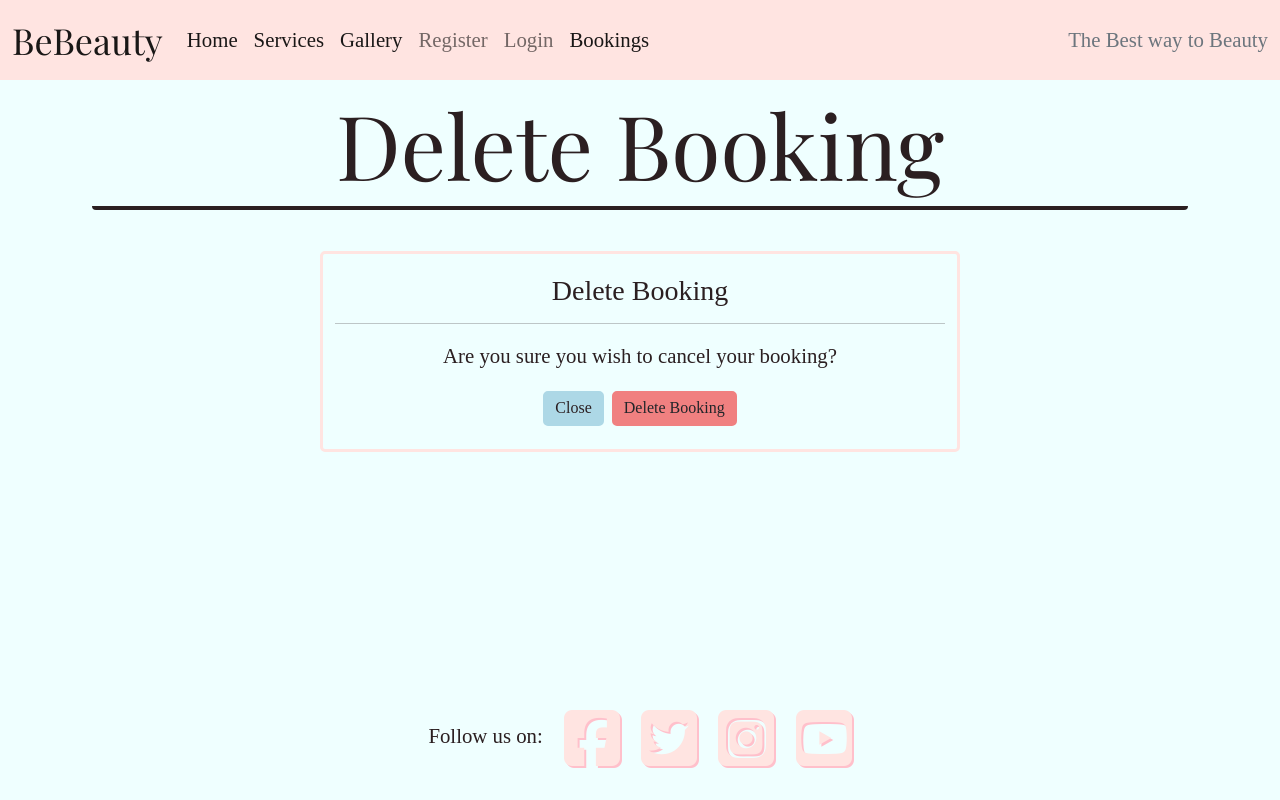
After one commit to GrantWils23/Portfolio-Project-4--Full-Stack-Toolkit, a Django app: page /booking/1/delete in a window 1280 px wide. The commit adds this page. Run offline with Django 3.2, Linux system fonts and the light colour scheme; tables that the repository leaves empty hold one stand-in row (values such as "Sample post"); some libraries are stand-ins or nearby versions.

Commit message:
add the delete view as a seperate page - leave modal version available inside delete_bookings.html

```diff
--- a/bebeauty/urls.py
+++ b/bebeauty/urls.py
@@ -15,8 +15,7 @@ Including another URLconf
 """
 from django.contrib import admin
 from django.urls import path
-from django.utils.translation import gettext_lazy as _
-from booking.views import Home, Gallery, Services, ListBookings, AddBookingView, ViewBooking, EditBookingView
+from booking.views import Home, Gallery, Services, ListBookings, AddBookingView, ViewBooking, EditBookingView, DeleteBookingView
 
 urlpatterns = [
     path('admin/', admin.site.urls),
@@ -27,5 +26,6 @@ urlpatterns = [
     path('booking', AddBookingView.as_view(), name='booking'),
     path('booking/<int:pk>', ViewBooking.as_view(), name='view-booking'),
     path('booking/<int:pk>/edit', EditBookingView.as_view(), name='edit-booking'),
-    # path('_edit_booking/<int:pk>', views.EditBookingView.as_view(), name='edit-booking'),
+    path('booking/<int:pk>/delete', DeleteBookingView.as_view(), name='delete-booking')
+
 ]
--- a/booking/urls.py
+++ b/booking/urls.py
@@ -9,5 +9,5 @@ urlpatterns = [
     path('booking', views.AddBookingView.as_view(), name='booking'),
     path('booking/<int:pk>', views.ViewBooking.as_view(), name='view-booking'),
     path('booking/<int:pk>/edit', views.EditBookingView.as_view(), name='edit-booking'),
-    # path('booking/<int:pk>/edit', views.EditBookingView.as_view(), name='edit-booking')
+    path('booking/<int:pk>/delete', views.DeleteBookingView.as_view(), name='delete-booking')
 ]
--- a/booking/views.py
+++ b/booking/views.py
@@ -49,9 +49,10 @@ class EditBookingView(SuccessMessageMixin, UpdateView):
     success_message = 'Thank you for your booking, We will send you a confirmation email shortly'
 
 
-# class DeleteBookingView(,DeleteView):
-#     model = Booking
-#     success_url = reverse_lazy('bookings')
+class DeleteBookingView(DeleteView):
+    template_name = 'delete_booking.html'
+    model = Booking
+    success_url = reverse_lazy('bookings')
 
 # def add_booking(request):
 #     return render(request, "create_booking.html", {'form': BookingForm()})
--- a/static/css/style.css
+++ b/static/css/style.css
@@ -229,6 +229,31 @@ footer .fab {
     border: 6px pink solid;
 }
 
+.delete-booking-form {
+    line-height: 1.3;
+}
+
+.delete-box {
+    height: fit-content;
+}
+
+.delete-box-top-margin {
+    margin-top: 20px;
+}
+
+.delete-box-bottom-margin {
+    margin-bottom: 20px;
+}
+
+.line-height-setter {
+    line-height: 1.3;
+    margin: 0 4px;
+}
+
+.screen-container {
+    min-height: 75vh;
+}
+
 /* Small devices (landscape phones, 576px and up) */
 @media (max-width: 575px) {
     body {
--- a/templates/base.html
+++ b/templates/base.html
@@ -17,7 +17,7 @@
 </head>
 
 <body class="d-flex flex-column h-100 main-bg">
-    <!-- Modal -->
+    <!-- Modal
     <div class="modal fade" id="staticBackdrop" data-bs-backdrop="static" data-bs-keyboard="false" tabindex="-1" aria-labelledby="staticBackdropLabel" aria-hidden="true">
         <div class="modal-dialog">
             <div class="modal-content">
@@ -30,11 +30,14 @@
                 </div>
                 <div class="modal-footer">
                     <button type="button" class="btn custom-site-btn edit-but" data-bs-dismiss="modal">Close</button>
-                    <button type="button" class="btn custom-site-btn del-but">Delete Booking</button>
+                    <form method="POST">
+                        {% csrf_token %}
+                        <input type="submit" value="Delete Booking" class="btn custom-site-btn del-but">
+                    </form>
                 </div>
             </div>
         </div>
-    </div>
+    </div> -->
 
 
     <!-- Navigation-->
--- a/templates/booking_details.html
+++ b/templates/booking_details.html
@@ -99,7 +99,8 @@
             <div class="col-5"></div>
             <div class="col-sm-2 text-center justify-center-content">
                 <button type="button" class="custom-site-btn edit-but hvr"><a href="{% url 'edit-booking' booking.pk %}">Edit</a></button>
-                <button class="custom-site-btn del-but hvr" type="button" data-bs-toggle="modal" data-bs-target="#staticBackdrop">Delete</button>
+                <button type="button" class="custom-site-btn del-but hvr"><a href="{% url 'delete-booking' booking.pk %}">Delete</a></button>
+                <!-- <button class="custom-site-btn del-but hvr" type="button" data-bs-toggle="modal" data-bs-target="#staticBackdrop">Delete</button> -->
                 <div class="col-2"></div>
         </section>
         <br>
--- a/templates/bookings.html
+++ b/templates/bookings.html
@@ -24,7 +24,8 @@
                     </div>
                     <div class="col-sm-3">
                         <button class="custom-site-btn edit-but" type="button"><a href="{% url 'edit-booking' booking.pk %}">Edit</a></button>
-                        <button class="custom-site-btn del-but" type="button" data-bs-toggle="modal" data-bs-target="#staticBackdrop">Delete</button>
+                        <button class="custom-site-btn del-but" type="button"><a href="{% url 'delete-booking' booking.pk %}">Delete</a></button>
+                        <!-- <button class="custom-site-btn del-but" type="button" data-bs-toggle="modal" data-bs-target="#staticBackdrop">Delete</button> -->
                         </a>
                     </div>
                 </div>
--- /dev/null
+++ b/templates/delete_booking.html
@@ -0,0 +1,72 @@
+{% extends "base.html" %}
+
+{% block content %}
+
+
+<!-- if request.user.is_authenticated and request.user.username == creator -->
+<!-- <form method="POST" action="">
+    {% csrf_token %} -->
+</form>
+<!-- Modal -->
+<!-- Modal -->
+<!-- <div class="modal fade" id="staticBackdrop" data-bs-backdrop="static" data-bs-keyboard="false" tabindex="1" aria-labelledby="staticBackdropLabel" aria-hidden="true"> -->
+<!-- <div class="modal-dialog">
+    <div class="modal-content">
+        <div class="modal-header">
+            <h4 class="modal-title" id="staticBackdropLabel">Delete Booking</h4>
+            <button type="button" class="btn-close" data-bs-dismiss="modal" aria-label="Close"></button>
+        </div>
+        <div class="modal-body">
+            <p>Are you sure you want to cancel your booking?</p>
+        </div>
+        <div class="modal-footer">
+            <button type="button" class="btn custom-site-btn edit-but"><a href="{% url 'bookings' %}">Close</a></button>
+            <form method="POST">
+                {% csrf_token %}
+                <input type="submit" value="Delete Booking" class="btn custom-site-btn del-but">
+            </form>
+        </div>
+    </div>
+</div>
+</div> -->
+<div class="screen-container">
+    <div class="container">
+        <div class="box-wrap">
+            <h3 class="center-text title-font sub-title">Delete Booking</h3>
+        </div>
+    </div>
+    <br>
+    <div class="col-sm-3"></div>
+    <div class="container col-6 booking-box">
+        <div class="row g-0">
+            <div class="text-center">
+                <div class=" text-center delete-box-top-margin">
+                    <h3>Delete Booking</h3>
+                </div>
+                <hr>
+                <div class="row">
+                    <p>Are you sure you wish to cancel your booking?</p>
+                </div>
+                <div class="container d-inline-flex justify-content-center delete-box-bottom-margin">
+                    <button type="button" class="btn custom-site-btn line-height-setter edit-but"><a href="{% url 'bookings' %}">Close</a></button>
+                    <form method="POST" class="delete-booking-form">
+                        {% csrf_token %}
+                        <input type="submit" value="Delete Booking" class="btn custom-site-btn line-height-setter del-but">
+                        <!-- <div class="row g-0">
+                    <div class="col-5 text-end">
+                        <button type="button" class="btn custom-site-btn line-height-setter edit-but"><a href="{% url 'bookings' %}">Close</a></button>
+                    </div>
+                    <div class="col  text-start">
+                        <form method="POST" class="delete-booking-form">
+                            {% csrf_token %}
+                            <input type="submit" value="Delete Booking" class="btn custom-site-btn line-height-setter del-but">
+                    </div>
+                </div> -->
+                </div>
+            </div>
+        </div>
+    </div>
+    <div class="col-sm-3"></div>
+</div>
+
+{% endblock %}
```
Also changed, not shown: static/js/script.js (deleted, +0 -25 lines).
